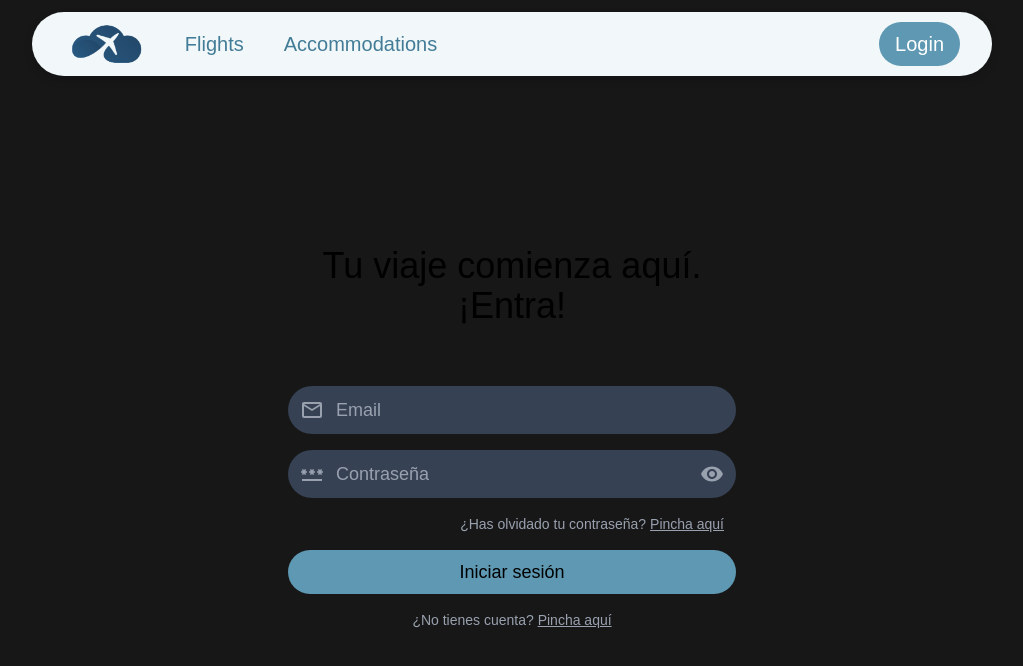
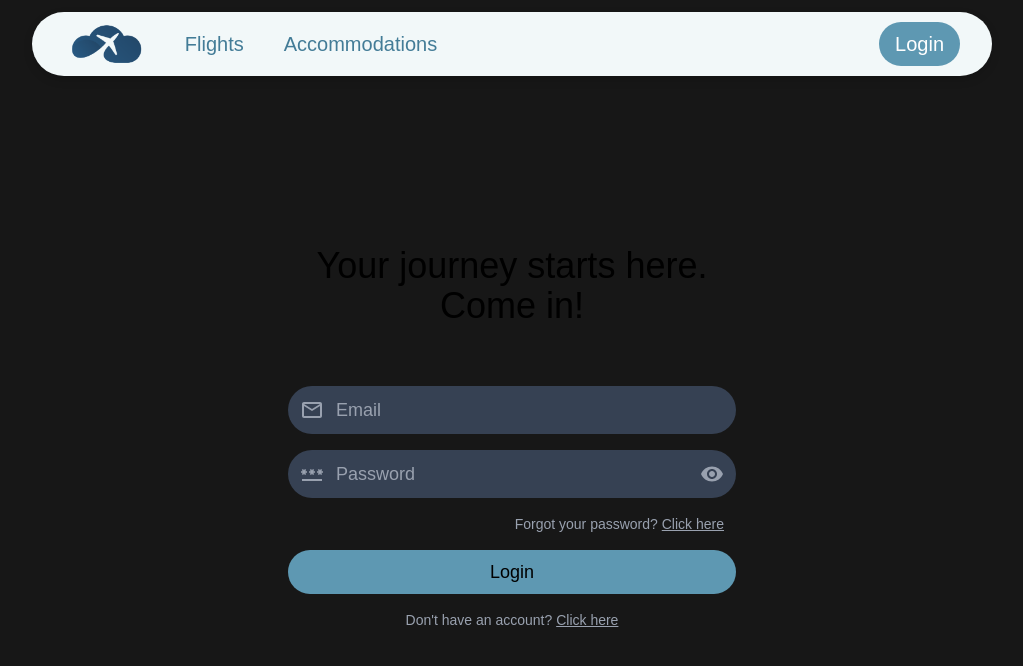
Before and after one commit to Rodrigorjc/SkyStay-Front, a Next.js app: page /en/login in a window 1280 px wide. Shown: the top 666 px of the page, without its empty margins (128-1151 px from the left). Built offline with nearby package versions, Linux system fonts and the light colour scheme.

Commit message:
✨ Se ha añadido la traducción del login.

```diff
--- a/src/app/[lang]/login/page.tsx
+++ b/src/app/[lang]/login/page.tsx
@@ -39,8 +39,8 @@ const LoginPage = () => {
             const token = response.data.token;
             Cookies.set("token", token, { expires: 1 });
             setNotification({
-                titulo: "Inicio de sesión exitoso",
-                mensaje: "¡Bienvenido de nuevo!",
+                titulo: dict.CLIENT.LOGIN.NOTIFICATION.SUCCES.TITLE,
+                mensaje: dict.CLIENT.LOGIN.NOTIFICATION.SUCCES.MESSAGE,
                 code: 200,
                 tipo: "success",
             });
@@ -49,8 +49,8 @@ const LoginPage = () => {
             }, 1000);
         } catch (err) {
             setNotification({
-                titulo: "Error de autenticación",
-                mensaje: "Credenciales inválidas. Inténtalo de nuevo.",
+                titulo: dict.CLIENT.LOGIN.NOTIFICATION.ERROR.TITLE,
+                mensaje: dict.CLIENT.LOGIN.NOTIFICATION.ERROR.MESSAGE,
                 code: 401,
                 tipo: "error",
             });
@@ -61,8 +61,8 @@ const LoginPage = () => {
         const emailRegex = /^[^\s@]+@[^\s@]+\.[^\s@]+$/;
         if (!emailRegex.test(email)) {
             setNotification({
-                titulo: "Email inválido",
-                mensaje: "Introduce un email con formato válido.",
+                titulo: dict.CLIENT.LOGIN.NOTIFICATION.EMAIL.TITLE,
+                mensaje: dict.CLIENT.LOGIN.NOTIFICATION.EMAIL.MESSAGE,
                 code: 400,
                 tipo: "warning",
             });
@@ -75,8 +75,8 @@ const LoginPage = () => {
         const passwordRegex = /^(?=.*[0-9])(?=.*[!@#$%^&*()_+{}\[\]:;<>,.?~\\/-]).{6,}$/;
         if (!passwordRegex.test(password)) {
             setNotification({
-                titulo: "Contraseña inválida",
-                mensaje: "Debe tener al menos 6 caracteres, un número y un carácter especial.",
+                titulo: dict.CLIENT.LOGIN.NOTIFICATION.PASSWORD.TITLE,
+                mensaje: dict.CLIENT.LOGIN.NOTIFICATION.PASSWORD.MESSAGE,
                 code: 400,
                 tipo: "warning",
             });
@@ -92,7 +92,7 @@ const LoginPage = () => {
             <div className="flex flex-grow items-center justify-center w-full px-4">
                 <form onSubmit={handleLogin} className="space-y-4 w-full max-w-md flex flex-col justify-center">
                     <div className="text-2xl sm:text-3xl md:text-4xl flex justify-center mb-5 pb-10 text-center">
-                        <p>Tu viaje comienza aquí. ¡Entra!</p>
+                        <p>{dict.CLIENT.LOGIN.START_TEXT}</p>
                     </div>
                     <div className="flex flex-col space-y-4 justify-center w-full">
                         <div className="relative">
@@ -100,9 +100,9 @@ const LoginPage = () => {
                         <MdOutlineEmail />
                     </span>
                             <input
-                                type="email"
+                                type="text"
                                 id="email"
-                                placeholder="Email"
+                                placeholder={dict.CLIENT.LOGIN.EMAIL}
                                 value={email}
                                 onChange={(e) => setUsername(e.target.value)}
                                 onBlur={validateEmail}
@@ -123,7 +123,7 @@ const LoginPage = () => {
                             <input
                                 type={showPassword ? "text" : "password"}
                                 id="password"
-                                placeholder="Contraseña"
+                                placeholder={dict.CLIENT.LOGIN.PASSWORD}
                                 value={password}
                                 onChange={(e) => setPassword(e.target.value)}
                                 onBlur={validatePassword}
@@ -133,18 +133,18 @@ const LoginPage = () => {
                         </div>
 
                         <div className="text-right text-xs sm:text-sm text-gray-400 pe-3">
-                            ¿Has olvidado tu contraseña? <span className="underline cursor-pointer">Pincha aquí</span>
+                            {dict.CLIENT.LOGIN.FORGOT_PASSWORD} <span className="underline cursor-pointer">{dict.CLIENT.LOGIN.CLICK_HERE}</span>
                         </div>
 
                         <button
                             type="submit"
                             className="py-2 px-4 rounded-full text-black bg-(--color-glacier-400) hover:bg-(--color-glacier-500) text-sm sm:text-lg font-medium active:bg-(--color-glacier-600) active:text-white transition active:scale-95 hover:scale-105"
                         >
-                            Iniciar sesión
+                            {dict.CLIENT.LOGIN.LOGIN}
                         </button>
 
                         <div className="text-center text-xs sm:text-sm text-gray-400">
-                            ¿No tienes cuenta? <span className="underline cursor-pointer">Pincha aquí</span>
+                            {dict.CLIENT.LOGIN.HAVE_ACCOUNT} <span className="underline cursor-pointer">{dict.CLIENT.LOGIN.CLICK_HERE}</span>
                         </div>
                     </div>
                 </form>
```
